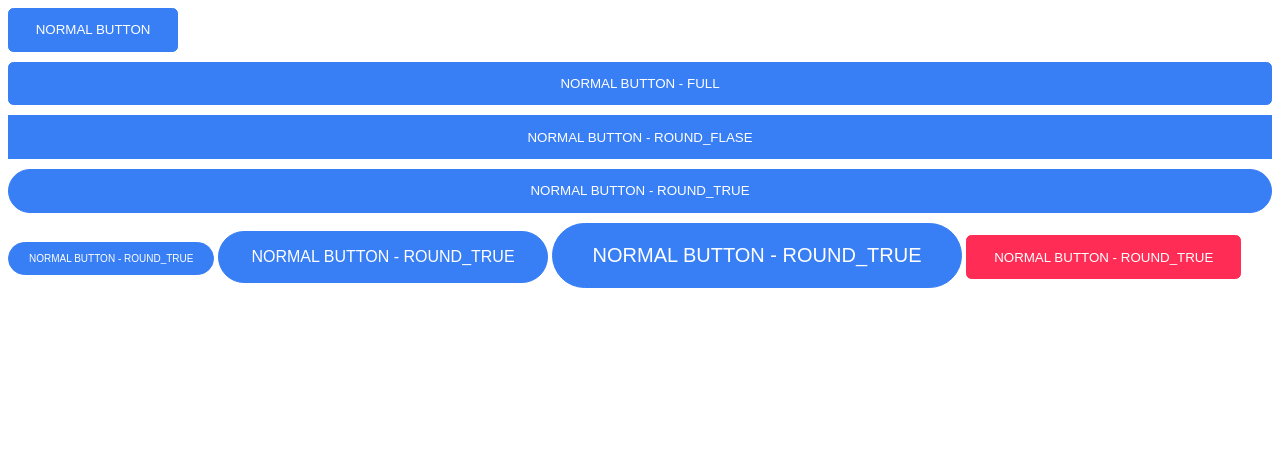
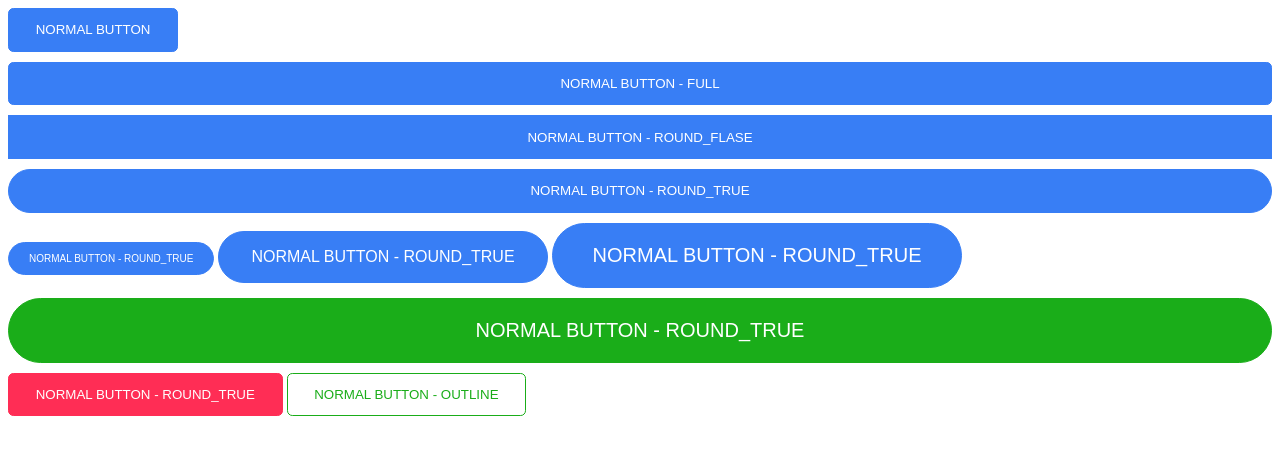
Before and after one commit to afeiship/gulp-registry, a website: page docs/index.html in a window 1280 px wide. Drawn offline with Linux system fonts and the light colour scheme.

Commit message:
issue: update docs

```diff
--- a/docs/index.html
+++ b/docs/index.html
@@ -37,9 +37,17 @@
     NORMAL BUTTON - ROUND_TRUE
   </button>
 
+    <button data-theme="wechat" data-full="true" class="webkit-sassui-button" data-size="large" data-round="true">
+      NORMAL BUTTON - ROUND_TRUE
+    </button>
+
     <button data-theme="secondary" class="webkit-sassui-button">
       NORMAL BUTTON - ROUND_TRUE
     </button>
+
+        <button data-theme="wechat" data-outline="true" class="webkit-sassui-button">
+          NORMAL BUTTON - OUTLINE
+        </button>
 </body>
 
 </html>
--- a/src/webkit-sassui-button.scss
+++ b/src/webkit-sassui-button.scss
@@ -13,7 +13,7 @@ $webkit-sassui-button-options: (
     large: 20px,
   ),
   amount-map:(
-    darkent: 10%,
+    darken: 10%,
     lighten: 10%
   )
 )!default;
```
Also changed, not shown: dist/webkit-sassui-button.css, dist/webkit-sassui-button.scss, docs/test.css.
